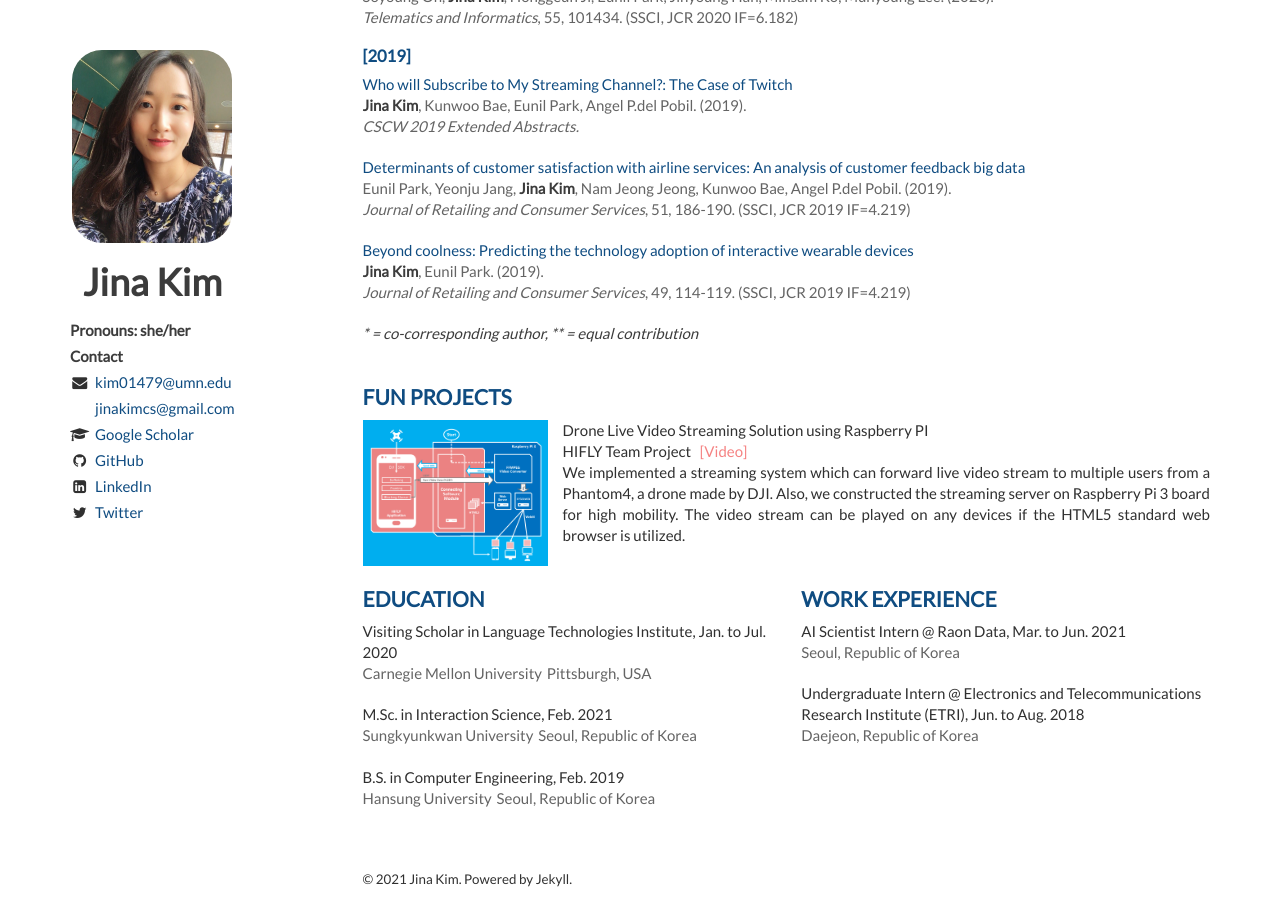
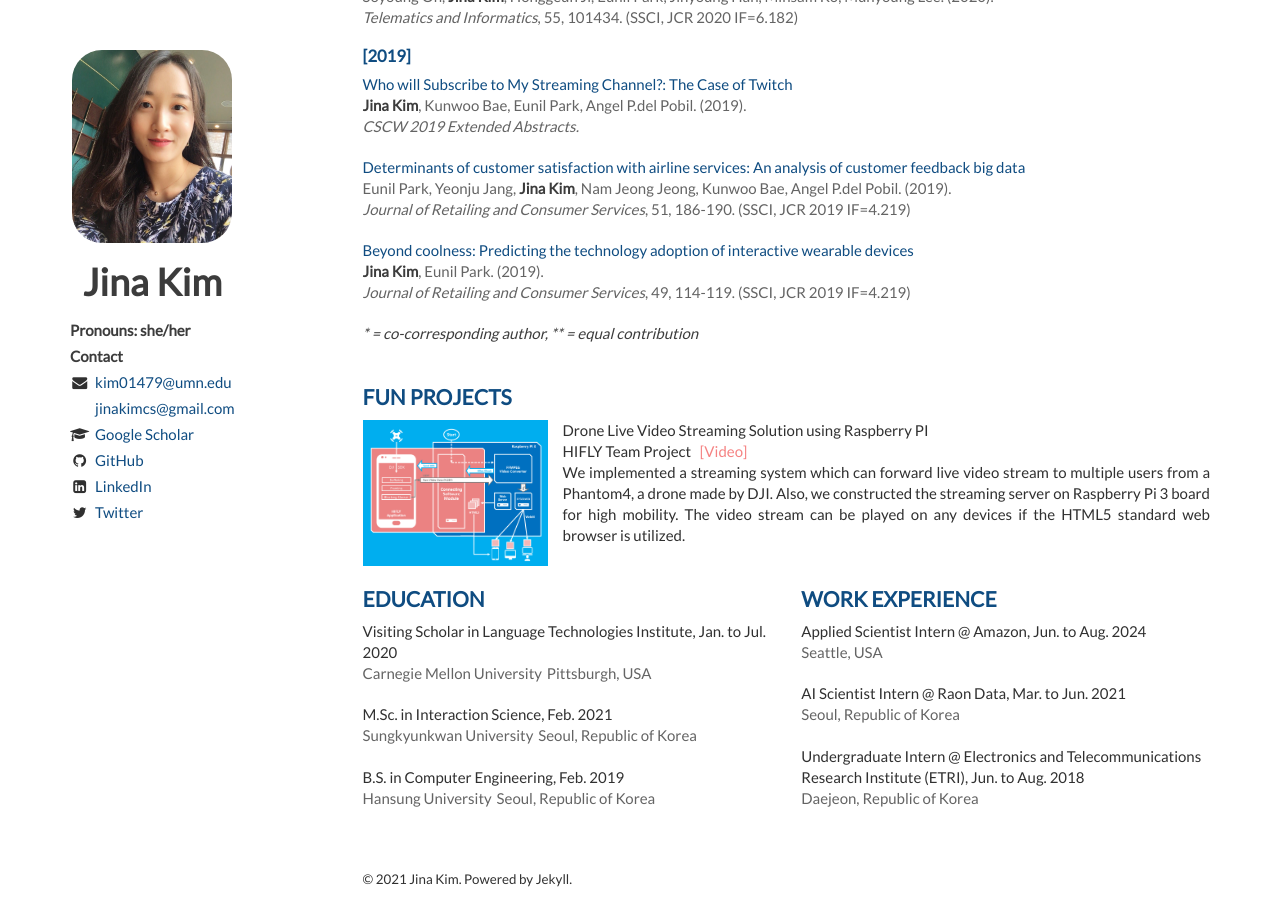
Before and after one commit to Jina-Kim/Jina-Kim.github.io, a Jekyll site: the page built from index.html, in a window 1280 px wide and 900 px high, scrolled down 2655 px. Built offline with Jekyll 4.4.1, drawn with Linux system fonts in a browser that asks for light colours; nearby versions of some CDN libraries; the list of posts is cut into pages by our own code.

Commit message:
Update experience

```diff
--- a/_includes/experience.html
+++ b/_includes/experience.html
@@ -30,6 +30,12 @@
             <h1>Work Experience</h1>
             <article>
                 <header>
+                    Applied Scientist Intern @ Amazon, Jun. to Aug. 2024<br/>
+                    <span><address>Seattle, USA</address></span><br/>
+                </header>
+            </article>
+            <article>
+                <header>
                     AI Scientist Intern @ Raon Data, Mar. to Jun. 2021<br/>
                     <span><address>Seoul, Republic of Korea</address></span><br/>
                 </header>
```
